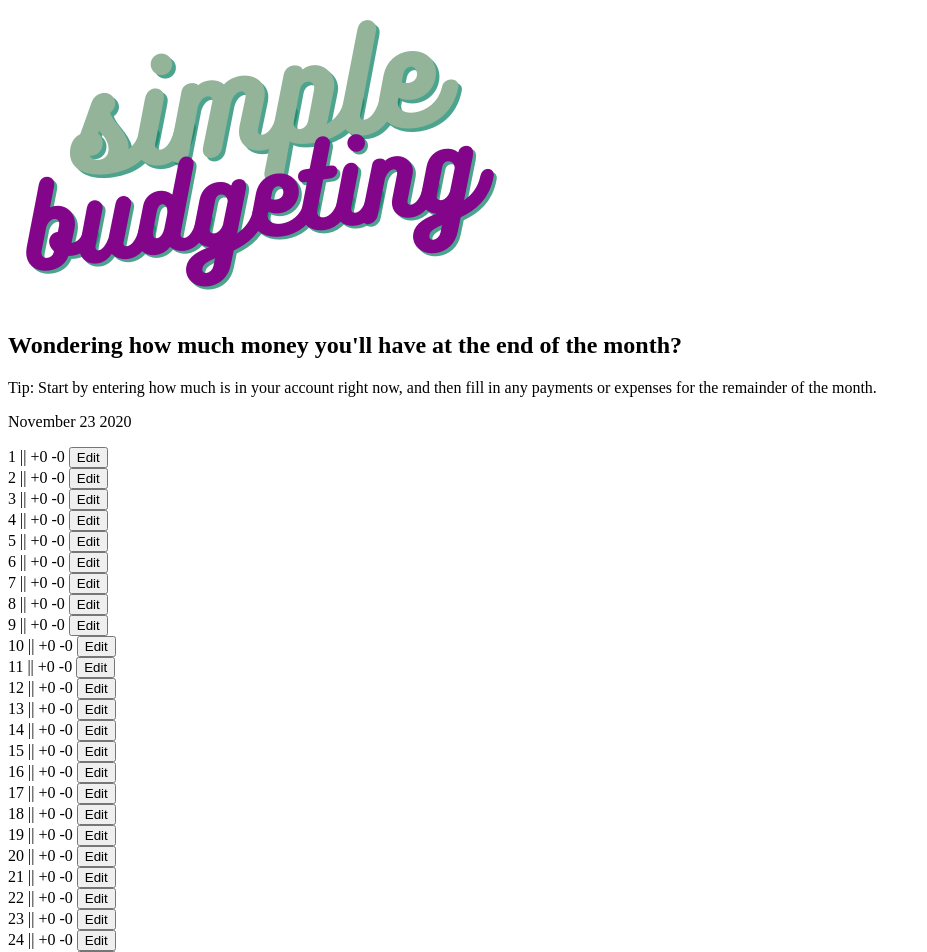
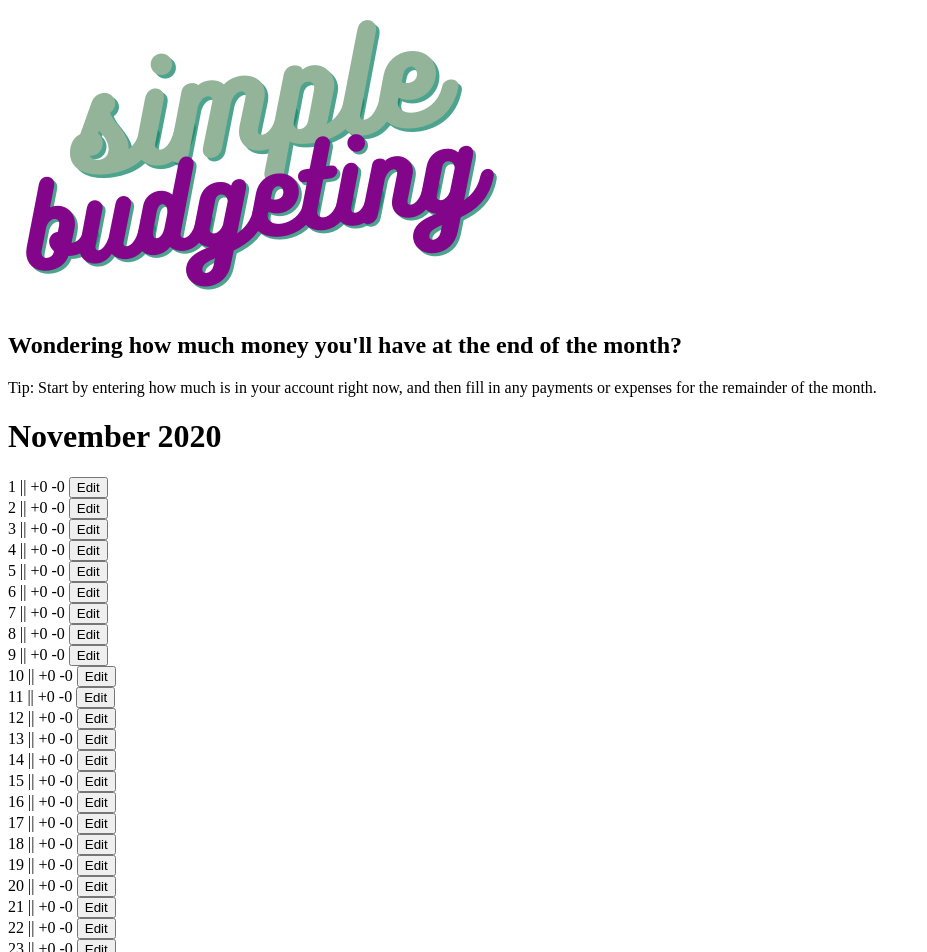
Before and after one commit to rachelgould/paycheck-to-paycheck, a Vue app: page / in a window 1280 px wide. Shown: the top 952 px of the page, without its empty margins (0-927 px from the left). Built offline with nearby package versions, Linux system fonts and the light colour scheme; the HTML template or start-up script is replaced by a standard one.

Commit message:
pass isToday

```diff
--- a/src/components/Calendar.vue
+++ b/src/components/Calendar.vue
@@ -1,11 +1,14 @@
 <template>
-  <div>
-    <p>{{ currentMonth + ' ' + currentDayofMonth + ' ' + currentYear}}</p>
-    <div>
+  <div class="container mx-auto bg-green rounded-2xl w-11/12 lg:w-2/3 xl:w-2/3">
+    <h1 class="purple text-3xl text-center pt-12 font-bold">
+      {{ currentMonth + ' ' + currentYear}}
+    </h1>
+    <div class="p-8">
       <CalendarDay
         v-for="day in daysInMonth"
         :key="day"
         :day="day"
+        :isToday="isToday(day)"
       />
     </div>
   </div>
@@ -22,6 +25,9 @@ export default {
   methods: {
     currentDateTime() {
       return moment().format('MMMM Do YYYY, h:mm:ss a')
+    },
+    isToday(day) {
+      return Number(moment().format('DD')) === Number(day);
     }
   },
   computed: {
```
